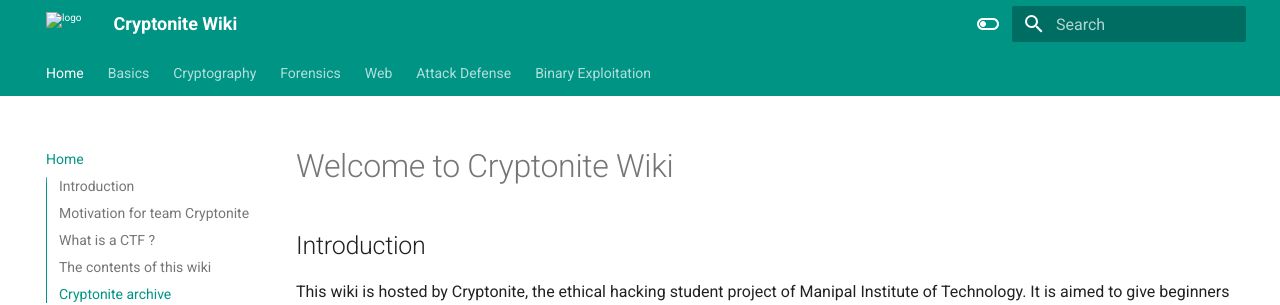
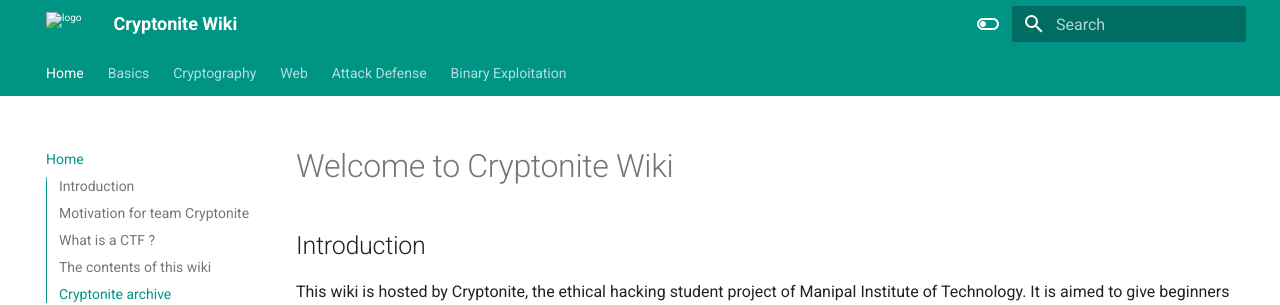
Before and after one commit to DakshDadhania/Cryptonite_Wiki, an MkDocs documentation site: the page built from docs/index.md, in a window 1280 px wide and 1264 px high. Shown: the top 305 px of the window. Built offline with MkDocs 1.6.1 and Material for MkDocs 9.7.7, drawn with Linux system fonts in a browser that asks for light colours.

Commit message:
Update mkdocs.yml

```diff
--- a/mkdocs.yml
+++ b/mkdocs.yml
@@ -5,7 +5,6 @@
   - Home: index.md
   - Basics: basics.md
   - Cryptography: crypto.md
-  - Forensics: forensics.md
   - Web: web.md
   - Attack Defense: attackDefense.md
   - Binary Exploitation: binexp.md
```
